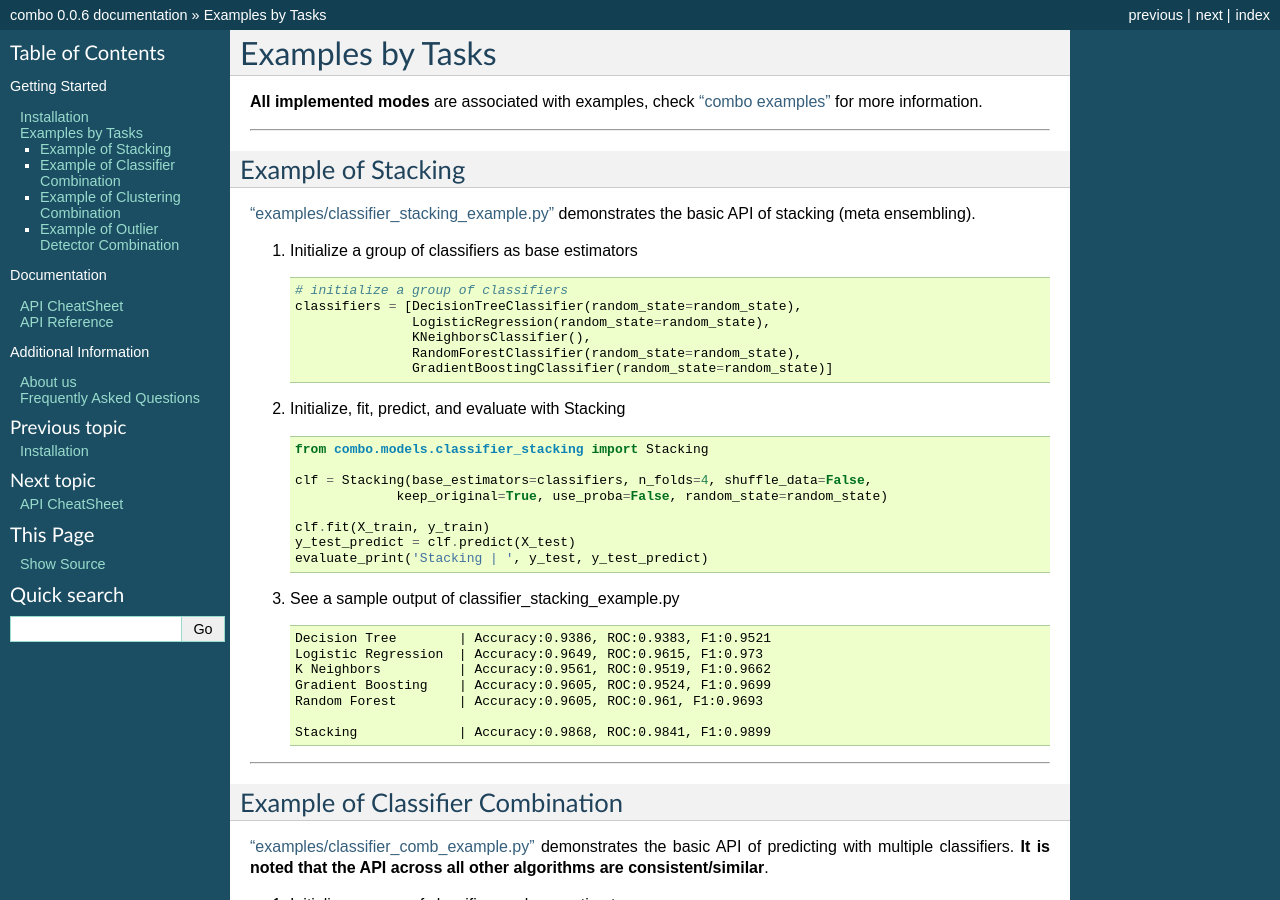
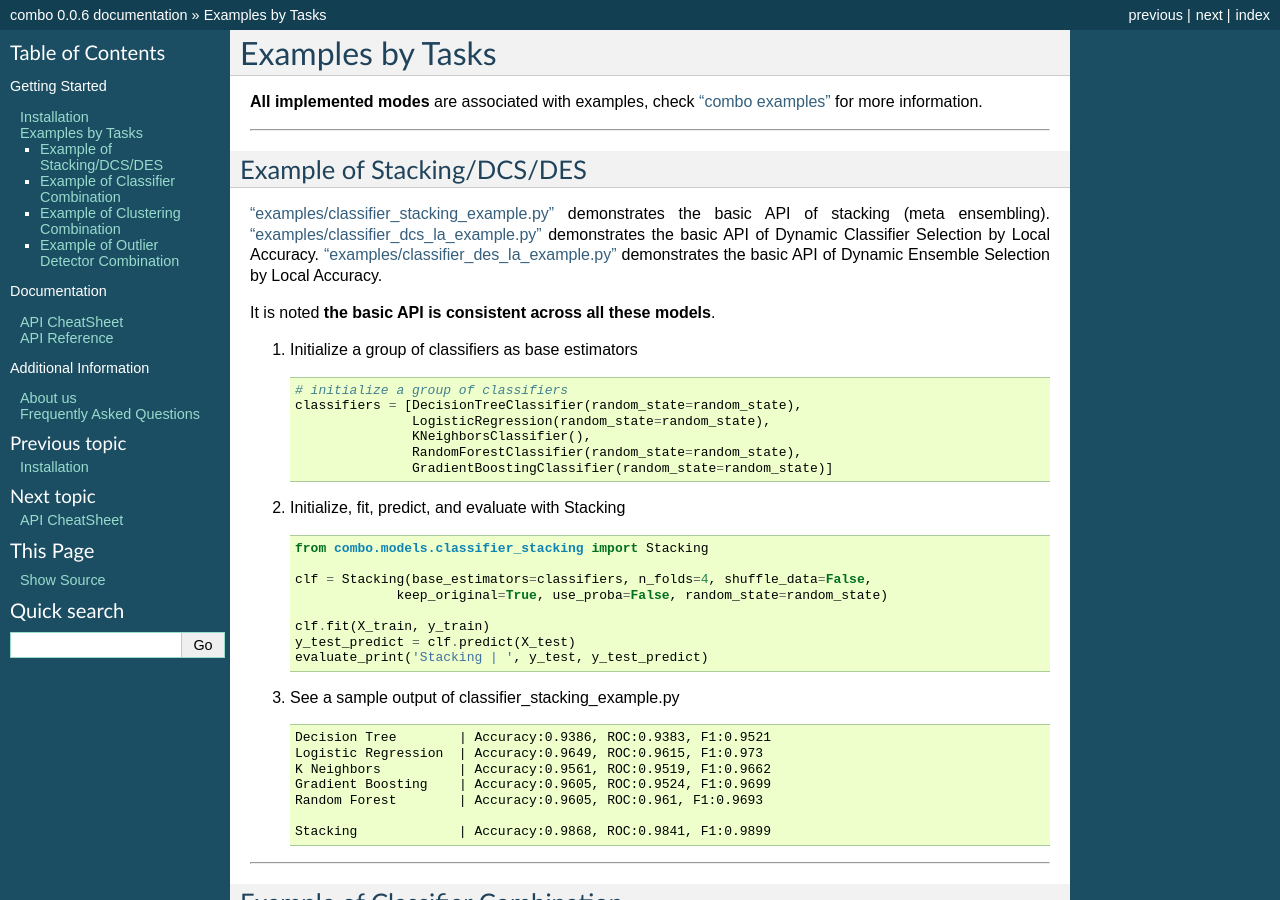
Before and after one commit to yzhao062/combo, a Sphinx documentation site: the page built from docs/example.rst, in a window 1280 px wide and 900 px high. Built offline with Sphinx 7.4.7, drawn with Linux system fonts in a browser that asks for light colours; formulas are drawn with MathJax 3.

Commit message:
update examples

```diff
--- a/docs/example.rst
+++ b/docs/example.rst
@@ -10,12 +10,16 @@ for more information.
 ----
 
 
-Example of Stacking
-^^^^^^^^^^^^^^^^^^^
+Example of Stacking/DCS/DES
+^^^^^^^^^^^^^^^^^^^^^^^^^^^
 
 
 `"examples/classifier_stacking_example.py" <https://github.com/yzhao062/combo/blob/master/examples/classifier_stacking_example.py>`_
-demonstrates the basic API of stacking (meta ensembling).
+demonstrates the basic API of stacking (meta ensembling). `"examples/classifier_dcs_la_example.py" <https://github.com/yzhao062/combo/blob/master/examples/classifier_dcs_la_example.py>`_
+demonstrates the basic API of Dynamic Classifier Selection by Local Accuracy. `"examples/classifier_des_la_example.py" <https://github.com/yzhao062/combo/blob/master/examples/classifier_des_la_example.py>`_
+demonstrates the basic API of Dynamic Ensemble Selection by Local Accuracy.
+
+It is noted **the basic API is consistent across all these models**.
 
 
 #. Initialize a group of classifiers as base estimators
```
Also changed, not shown: README.rst (+11 -3 lines).
